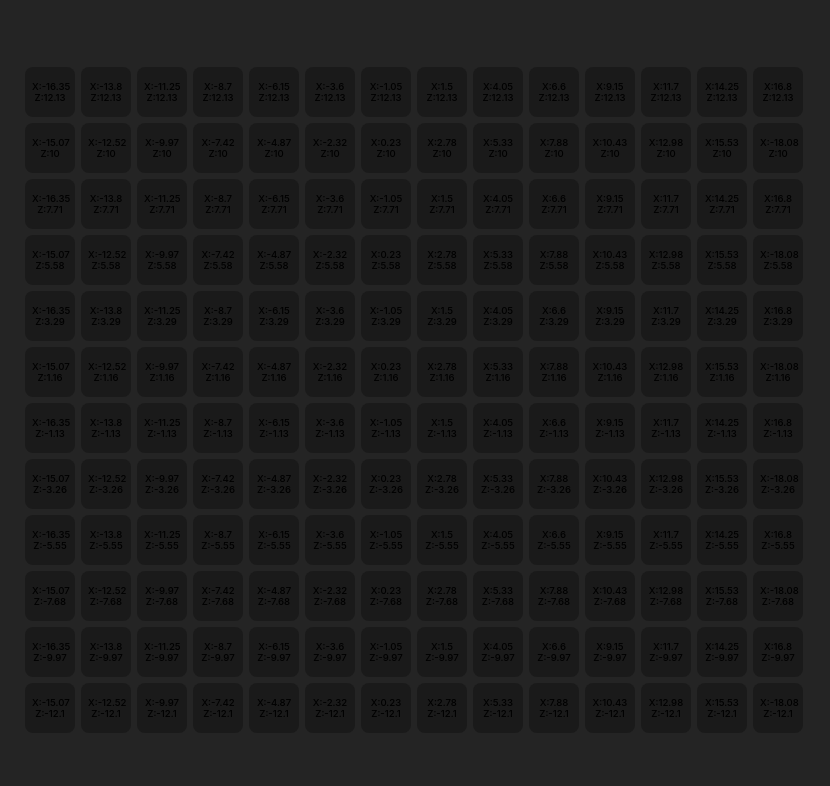
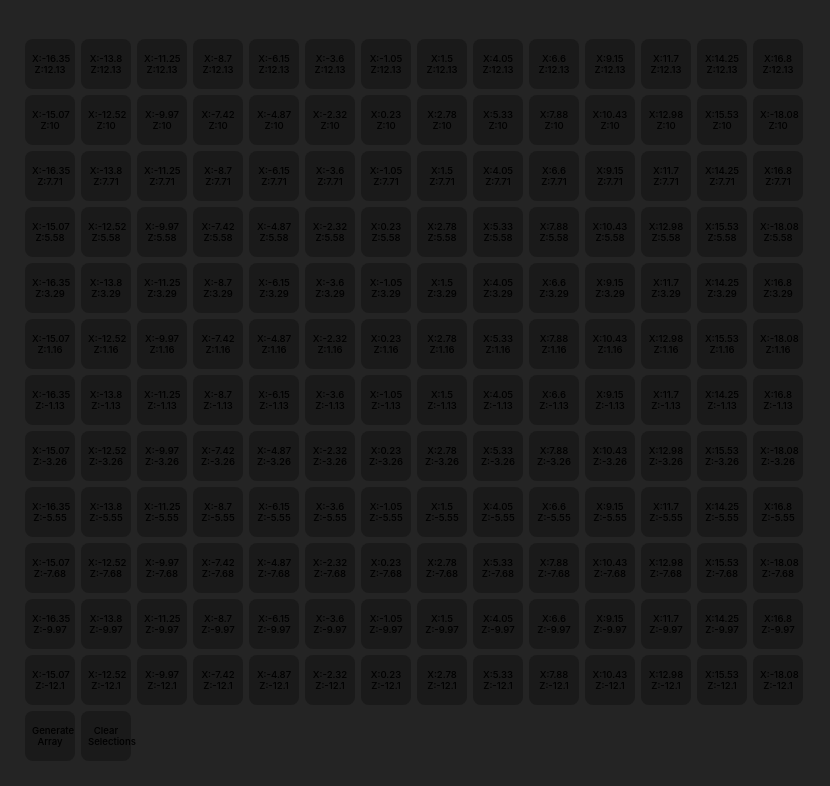
Before and after one commit to YukinagaS/godtear-scenario-gen, a React (Vite) app: page / in a window 1280 px wide. Shown: the top 786 px of the page, without its empty margins (226-1056 px from the left). Built offline with nearby package versions, Linux system fonts and the light colour scheme.

Commit message:
Added clear selection button

```diff
--- a/src/App.jsx
+++ b/src/App.jsx
@@ -10,50 +10,25 @@ function App() {
   // const [count, setCount] = useState(0)
   const boardRows = hexData.map((row) => <Row key={uuid()} rowArray={row} />)
 
+  function collectCoordinates() {
+    let returnArray = []
+    const allActive = document.querySelectorAll(".btn-active");
+    allActive.forEach((x) => returnArray.push(x.getAttribute("data-hex")));
+    console.log(returnArray);
+  }
+
+  function clearActive() {
+    const allActive = document.querySelectorAll(".btn-active");
+    allActive.forEach((element) => element.classList.remove("btn-active"));
+  }
+
   return (
       <main>
         {boardRows}
+        <button onClick={collectCoordinates}>Generate Array</button>
+        <button onClick={clearActive}>Clear Selections</button>
       </main>
   )
 }
 
 export default App
-
-
-
-
-
-
-
-
-
-
-
-
-
-
-
-/*
-    <>
-      <div>
-        <a href="https://vite.dev" target="_blank">
-          <img src={viteLogo} className="logo" alt="Vite logo" />
-        </a>
-        <a href="https://react.dev" target="_blank">
-          <img src={reactLogo} className="logo react" alt="React logo" />
-        </a>
-      </div>
-      <h1>Vite + React</h1>
-      <div className="card">
-        <button onClick={() => setCount((count) => count + 1)}>
-          count is {count}
-        </button>
-        <p>
-          Edit <code>src/App.jsx</code> and save to test HMR
-        </p>
-      </div>
-      <p className="read-the-docs">
-        Click on the Vite and React logos to learn more
-      </p>
-    </>
-*/
--- a/src/components/Row.jsx
+++ b/src/components/Row.jsx
@@ -2,12 +2,10 @@ import { v4 as uuid } from 'uuid';
 
 export default function Row({rowArray}) {
 
-  const hexTiles = rowArray.map((hex) => <button key={uuid()}  onClick={toggleActive}>X:{hex[0]}<br/> Z:{hex[1]}</button>)
+  const hexTiles = rowArray.map((hex) => <button key={uuid()}  data-hex={hex} onClick={toggleActive}>X:{hex[0]}<br/> Z:{hex[1]}</button>)
 
   function toggleActive(event) {
     event.currentTarget.classList.toggle("btn-active");
-    console.log(event.currentTarget);
-
   }
 
   return (
```
